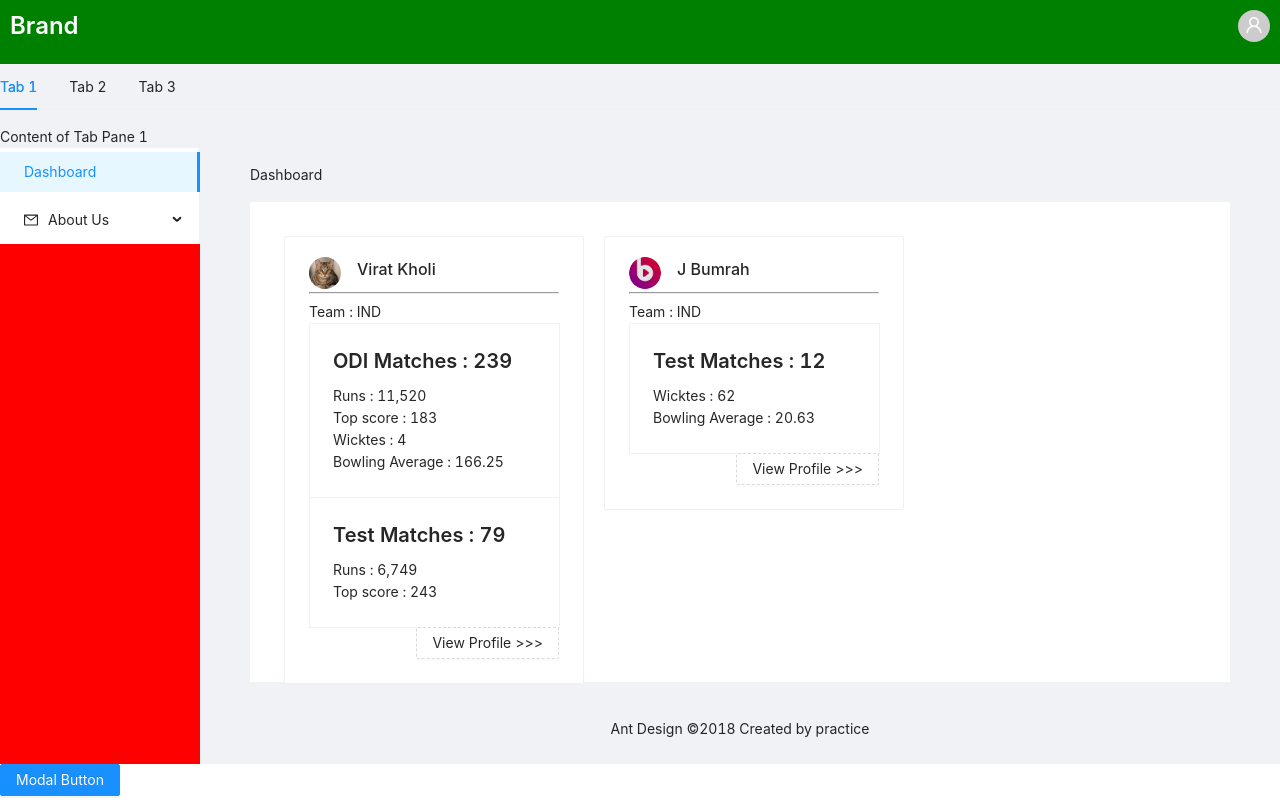
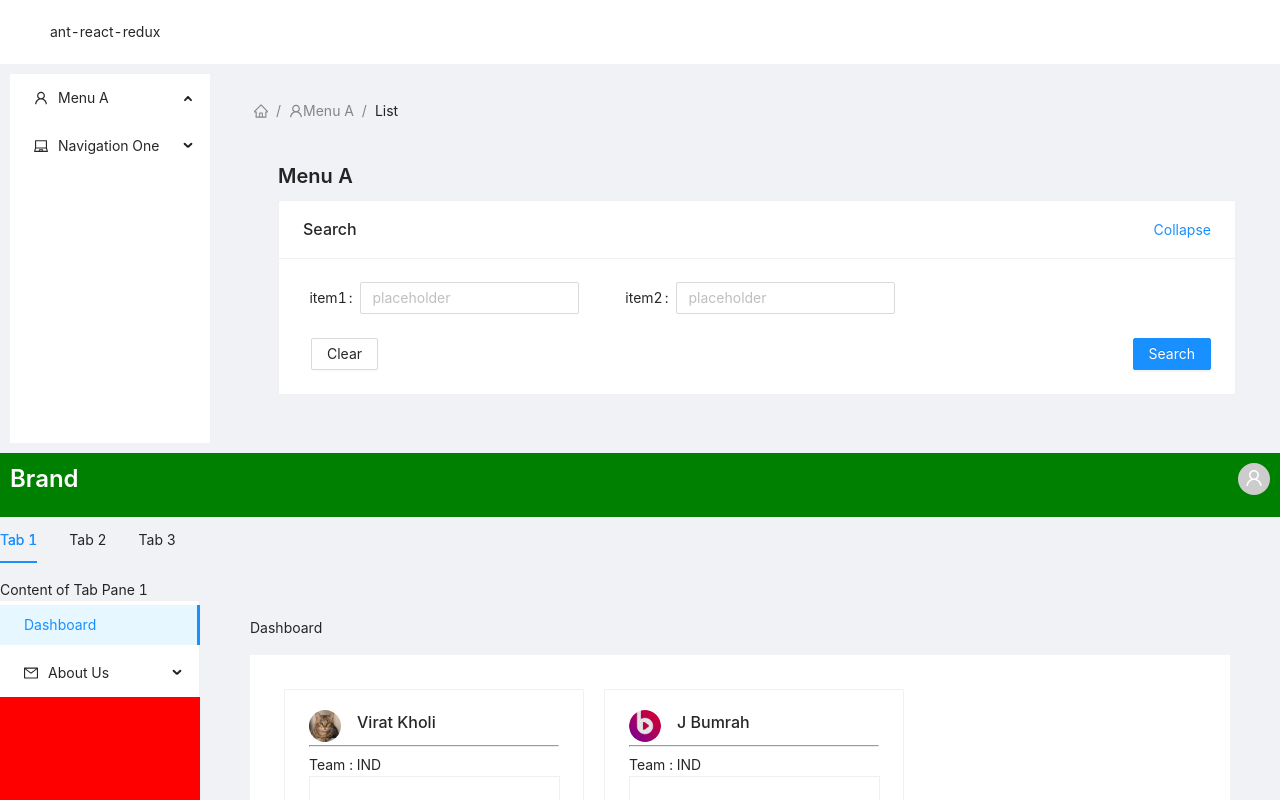
Before and after one commit to binonguyen1090/my-antd-app, a React (Create React App) app: page / in a window 1280 px wide. Shown: the top 800 px of the page. Built offline with nearby package versions, Linux system fonts and the light colour scheme; no server answers.

Commit message:
add MenuAList and Collapse not working yet

```diff
--- a/src/App.js
+++ b/src/App.js
@@ -1,4 +1,11 @@
 import React, { useState } from 'react';
+import {
+  LaptopOutlined,
+  NotificationOutlined,
+  HomeOutlined,
+} from "@ant-design/icons";
+import SearchForm from "./MenuAList/SearchForm";
+// import SearchResult from "./MenuAList/SearchResult";
 import Button from "antd/es/button";
 import './App.css';
 import Layout from "antd/es/layout";
@@ -53,6 +60,71 @@ function App() {
   };
   return (
     <div className="App">
+      <Layout>
+        <Header style={{ background: "white" }}>ant-react-redux</Header>
+      </Layout>
+
+      <Layout style={{ padding: "10px" }}>
+        <Sider width={200}>
+          <Menu
+            mode="inline"
+            defaultSelectedKeys={["1"]}
+            defaultOpenKeys={["sub1"]}
+            style={{ height: "100%", borderRight: 0 }}
+          >
+            <SubMenu
+              key="sub1"
+              icon={<UserOutlined />}
+              title="Menu A"
+            ></SubMenu>
+            <SubMenu
+              key="sub2"
+              icon={<LaptopOutlined />}
+              title="Navigation One"
+            >
+              <Menu.Item key="5">option 1</Menu.Item>
+              <Menu.Item key="6">option 2</Menu.Item>
+            </SubMenu>
+          </Menu>
+        </Sider>
+        <Layout
+          style={{
+            padding: "10px 10px 24px 44px",
+            margin: { top: 0, right: 0, bottom: 0, left: 10 },
+          }}
+        >
+          <Breadcrumb style={{ margin: "16px 0" }}>
+            <Breadcrumb.Item>
+              <HomeOutlined />
+            </Breadcrumb.Item>
+            <Breadcrumb.Item>
+              <UserOutlined />
+              Menu A
+            </Breadcrumb.Item>
+            <Breadcrumb.Item>List</Breadcrumb.Item>
+          </Breadcrumb>
+          <Content
+            className="site-layout-background"
+            style={{
+              padding: 24,
+              margin: 0,
+              minHeight: 280,
+            }}
+          >
+            <Title level={4}>Menu A</Title>
+
+            <SearchForm />
+            {/* <SearchResult /> */}
+          </Content>
+        </Layout>
+      </Layout>
+
+
+
+
+
+
+
       <Layout>
         <Header style={{ background: "green", padding: "10px" }}>
           <Avatar style={{ float: "right" }} icon={<UserOutlined />} />
@@ -129,7 +201,7 @@ function App() {
           </Layout>
         </Layout>
       </Layout>
-      <Button onClick={onModal} type="primary" >
+      <Button onClick={onModal} type="primary">
         Modal Button
       </Button>
       <Todo />
--- /dev/null
+++ b/src/MenuAList/SearchForm.js
@@ -0,0 +1,107 @@
+import React from "react";
+import Icon from 'antd/es/icon'
+import Form from "antd/es/form";
+import Col from "antd/es/col";
+import Row from "antd/es/row";
+import Input from "antd/es/input";
+import Button from "antd/es/button";
+import Card from "antd/es/card";
+import { UpOutlined, DownOutlined } from "@ant-design/icons";
+const FormItem = Form.Item;
+// const form = Form.create;
+// @Form.create()
+export default class SearchForm extends React.Component {
+  constructor() {
+    super();
+    this.state = {
+      expand: false,
+    };
+  }
+
+//   handleSearch(e) {
+//     e.preventDefault();
+//     this.props.form.validateFields((error, values) => {
+//       console.log("Received values of form: ", values);
+//     });
+//   }
+
+//   handleReset() {
+//     this.props.form.resetFields();
+//   }
+
+  toggle() {
+    const { expand } = this.state;
+    this.setState({ expand: !expand });
+  }
+
+  render() {
+    // const { getFieldDecorator } = this.props.form;
+    const formItemLayout = {
+      labelCol: { span: 5 },
+      wrapperCol: { span: 19 },
+    };
+    const expand = this.state.expand;
+    const rowGutter = 40;
+    const collapse = (
+      <a onClick={this.toggle}>
+        Collapse <Icon type={expand ? <UpOutlined /> : <DownOutlined />} />
+      </a>
+    );
+    return (
+        // <h2>From search form</h2>
+      <Card title="Search" extra={collapse} className="panel">
+        <Form
+          className="ant-advanced-search-form"
+          onSubmit={this.handleSearch}
+        >
+          <Row gutter={rowGutter}>
+            <Col span={8} key={1}>
+              <FormItem {...formItemLayout} label="item1">
+                {/* {getFieldDecorator(`field-item1`)( */}
+                  <Input placeholder="placeholder" />
+                {/* )} */}
+              </FormItem>
+            </Col>
+            <Col span={8} key={2}>
+              <FormItem {...formItemLayout} label="item2">
+                {/* {getFieldDecorator(`field-item2`)( */}
+                  <Input placeholder="placeholder" />
+                {/* )} */}
+              </FormItem>
+            </Col>
+          </Row>
+          {expand && (
+            <Row gutter={rowGutter}>
+              <Col span={8} key={1}>
+                <FormItem {...formItemLayout} label="item1">
+                  {/* {getFieldDecorator(`field-item1`)( */}
+                    <Input placeholder="placeholder" />
+                  {/* )} */}
+                </FormItem>
+              </Col>
+              <Col span={8} key={2}>
+                <FormItem {...formItemLayout} label="item2">
+                  {/* {getFieldDecorator(`field-item2`)( */}
+                    <Input placeholder="placeholder" />
+                  {/* )} */}
+                </FormItem>
+              </Col>
+            </Row>
+          )}
+          <Row>
+            <Col span={12} style={{ textAlign: "left" }}>
+              <Button style={{ marginLeft: 8 }} onClick={this.handleReset}>
+                Clear
+              </Button>
+            </Col>
+            <Col span={12} style={{ textAlign: "right" }}>
+              <Button type="primary" htmlType="submit">
+                Search
+              </Button>
+            </Col>
+          </Row>
+        </Form>
+      </Card>
+    );
+  }
+}
```
Also changed, not shown: src/CareerDetails.js (+1 -52 lines), src/MenuAList/SearchResult.js (added).
